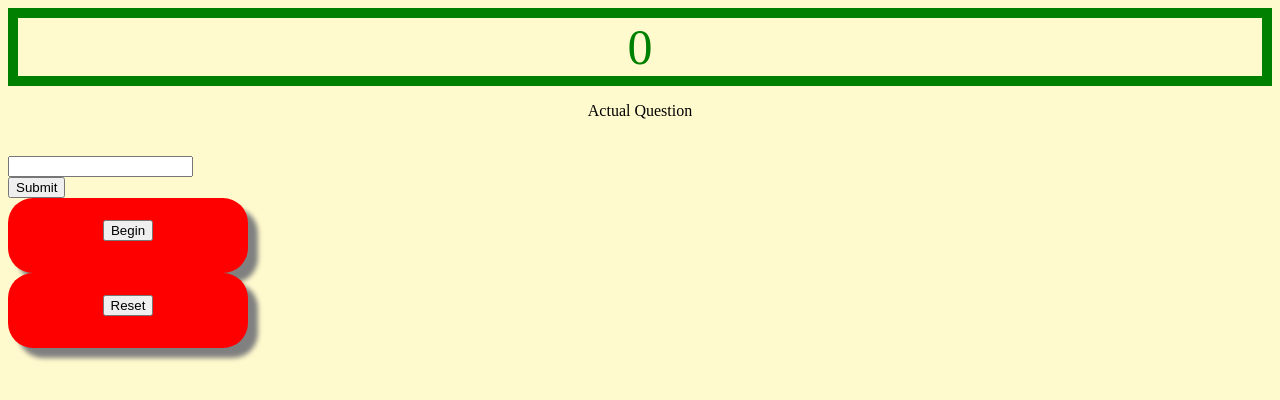
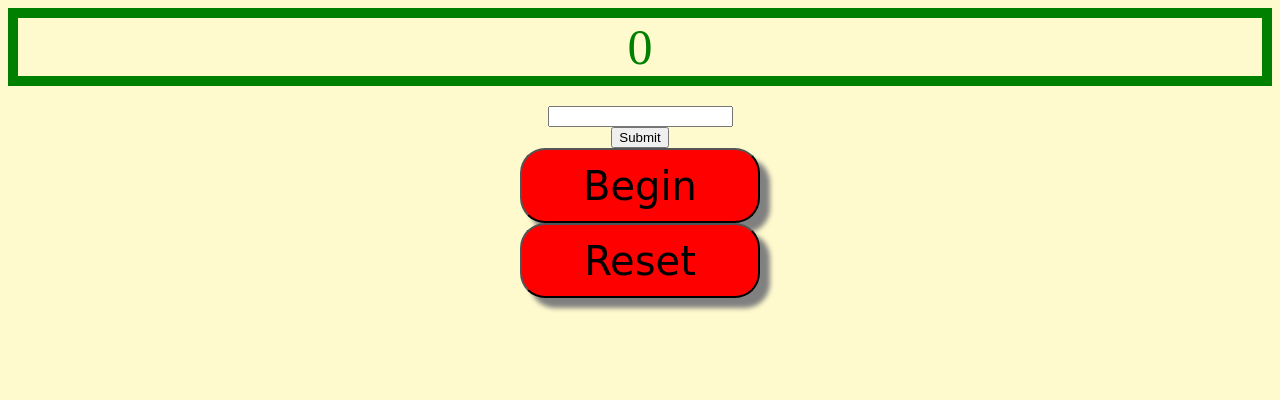
Before and after one commit to M00staff/M00staff.github.io, a plain HTML site: page index.html in a window 1280 px wide. Both pictures are taken after a click on the button "Reset". Drawn offline with nearby package versions, Linux system fonts and the light colour scheme.

Commit message:
css is decent enough non prompt is about as good as master

```diff
--- a/index.html
+++ b/index.html
@@ -15,28 +15,28 @@
 
 <div class="actualQuestion">
 <p>
-Actual Question
+
 <p>
 </div>
 
 
-<div id="textBox">
-<input type="text">
+<div id="textBoxDiv">
+<input type="text" id="textBox">
 </div>
 
 
 <div id="submitButton">
-<input type="submit" value="Submit">
+<input type="submit" id="submitButton" value="Submit">
 </div>
 
 
 
-<div id="begin">
-<button type="button">Begin</button>
+<div id="beginDiv">
+<button type="button" id="begin">Begin</button>
 </div>
 
 <div id="resetButton">
-<input type="button" value="Reset">
+<input type="button" id="resetDizzle" value="Reset">
 </div>
 
 
--- a/script.js
+++ b/script.js
@@ -51,7 +51,7 @@ function(){
 }
 );
 
-$('#resetButton').hover(function(){
+$('#resetDizzle').hover(function(){
 	$(this).val('you sure?')
 }
 ,
@@ -72,10 +72,11 @@ function(){
 
 
 //============================================reset
-$('#resetButton').on('click' , function(){
+$('#resetDizzle').on('click' , function(){
 	points = 0;
 	alert('score reset you are now at '+points)
 	$('.question').html(points);
+	$('.actualQuestion').html('')
 });
 
 
@@ -93,7 +94,7 @@ $('#submitButton').on('click' , function(){
 			if (answerDizzle === questions[activeQ].answer) {
 				points++;
 				alert('wow you are so smart, currently you have a score of '+points);
-				//questions.splice(i, 1);
+
 				$('.question').html(points);
 			}
 			else {
@@ -109,7 +110,7 @@ $('#submitButton').on('click' , function(){
 
 			else {
 				console.log('this worked')
-				$('.actualQuestion').html('thanks for playing, click reset');
+				$('.actualQuestion').html('thanks for playing, click reset to reset your score');
 			}
 });
 
--- a/styles.css
+++ b/styles.css
@@ -4,6 +4,7 @@
 
 body{
 	background-color: lemonchiffon;
+	text-align: center;
 	}
 
 
@@ -32,15 +33,16 @@ input{
 
 }
 
-#reset:hover{
-	background-color: blue;
+input:hover{
+
 }
 
-button:hover{
-	background-color: yellow;
+button#begin:hover{
+	background-color: green;
+
 }
 
-#begin{
+button#begin{
 	font-family: cursive;
 	font-size: 40px;
 	box-shadow: 10px 10px 5px grey;
@@ -51,8 +53,9 @@ button:hover{
 	text-align: center;
 }
 
-#resetButton  {
-		text-align: center;
+
+input#resetDizzle  {
+	text-align: center;
 	font-family: cursive;
 	font-size: 40px;
 	box-shadow: 10px 10px 5px grey;
@@ -62,6 +65,10 @@ button:hover{
 	height: 75px;
 		}
 
+#resetDizzle:hover{
+	background-color: yellow;
+}
+
 p  {
 	font: green;
 	}
```
